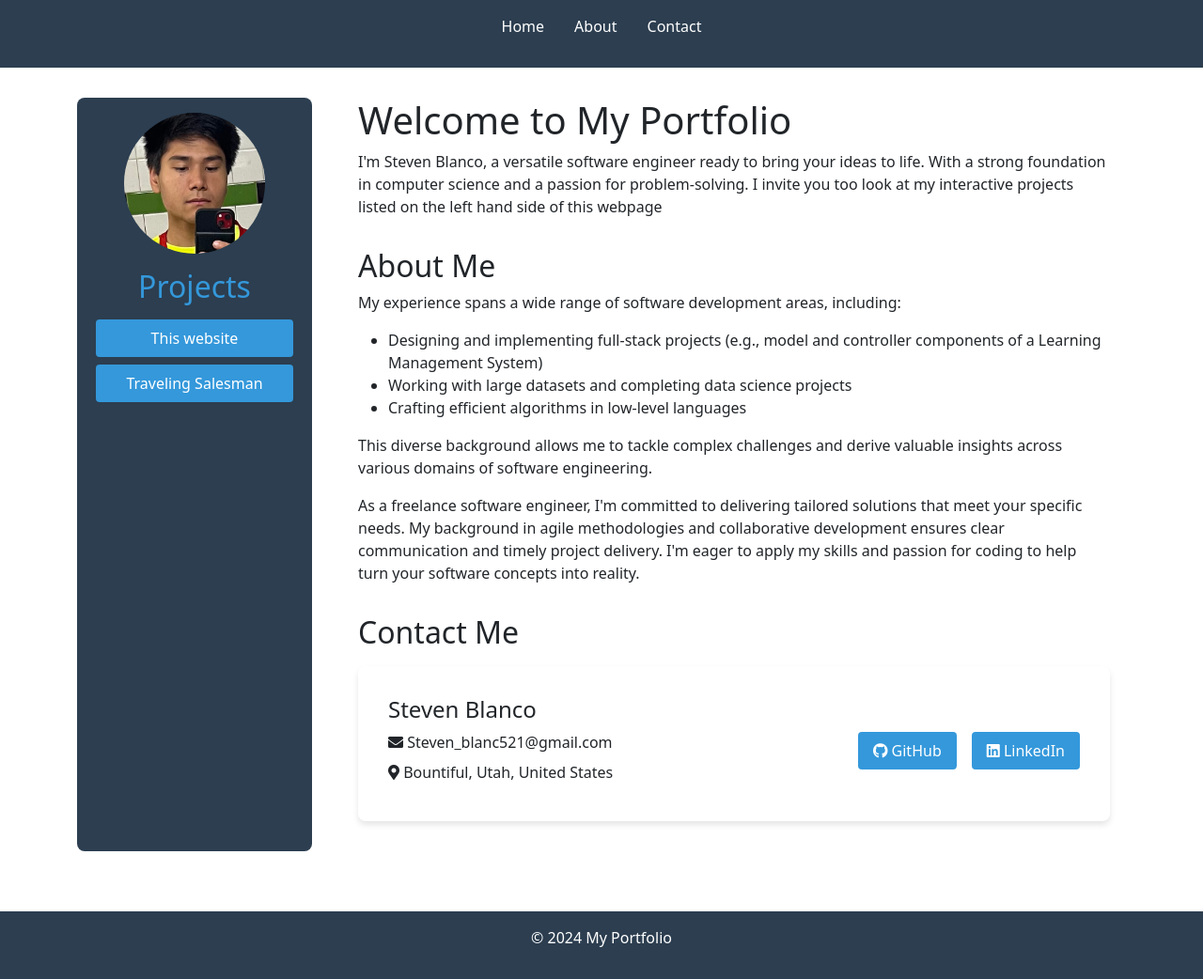
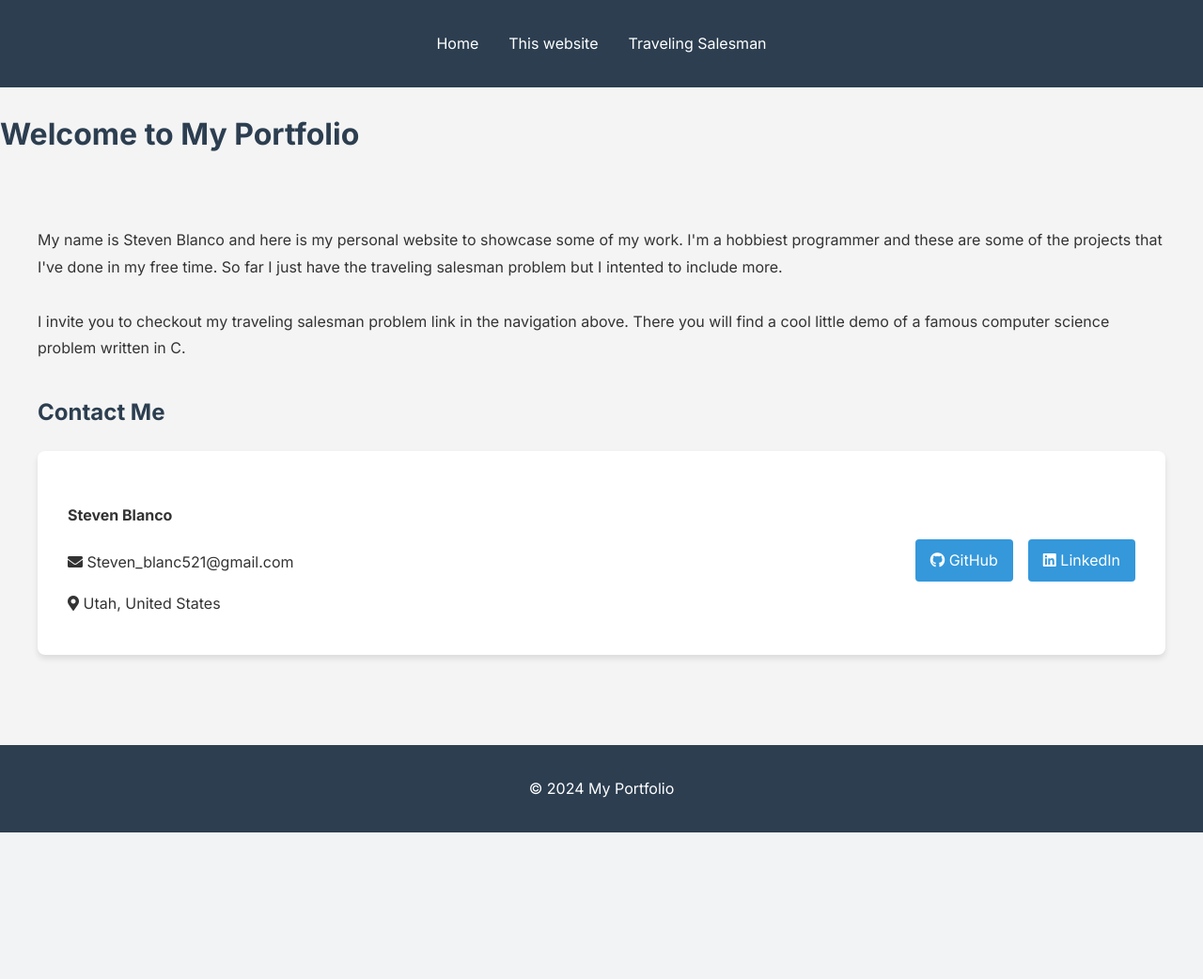
Before and after one commit to 19sblanco/website, a Django app: page / in a window 1280 px wide. Shown: the whole page at 94% size. After the commit the page ends 886 px from the top, so only its background shows below. Run offline with Django 5.2, Linux system fonts and the light colour scheme; some libraries are stand-ins or nearby versions.

Commit message:
updated the home page and the tsp page to be more direct

```diff
--- a/website/portfolio/static/css/style.css
+++ b/website/portfolio/static/css/style.css
@@ -27,6 +27,13 @@ header {
     padding: 1rem 0;
 }
 
+nav h1 {
+    margin: 0;
+    color: white; /* Ensures the title is visible on a dark background */
+    text-align: center; /* Centers the title text */
+    padding-bottom: 1rem; /* Adds some space below the title */
+}
+
 nav ul {
     list-style-type: none;
     padding: 0;
@@ -54,69 +61,9 @@ a {
 
 .content-wrapper {
     display: flex;
-    gap: 2rem;
-}
-
-.sidebar {
-    flex: 0 0 250px;
-    background-color: var(--secondary-color);
-    padding: 1rem;
-    border-radius: 8px;
-    color: white;
-}
-
-.sidebar-content {
-    display: flex;
-    flex-direction: column;
-    align-items: center;
-}
-
-.sidebar-title {
-    color: var(--primary-color);
-    margin-bottom: 1rem;
-}
-
-.sidebar-nav ul {
-    list-style-type: none;
-    padding: 0;
-    margin: 0;
-    display: flex;
-    flex-direction: column;
-    align-items: center;
-}
-
-.sidebar-nav li {
-    margin-bottom: 0.5rem;
-    width: 100%;
-}
-
-.sidebar-nav a {
-    color: white;
-    text-decoration: none;
-    display: block;
-    padding: 0.5rem 1rem;
-    border-radius: 4px;
-    transition: background-color 0.3s ease;
-    text-align: center;
-}
-
-.sidebar-nav a:hover,
-.sidebar-nav a.active {
-    background-color: var(--primary-color);
 }
 
 .content {
-    flex: 1;
-    max-width: 800px;
-    margin: 0 auto;
-}
-
-.profile-img {
-    width: 150px;
-    height: 150px;
-    object-fit: cover;
-    border-radius: 50%;
-    margin-bottom: 1rem;
 }
 
 section {
@@ -137,12 +84,24 @@ footer {
 }
 
 /* TSP specific styles */
+.tsp-title {
+    display: flex;
+    justify-content: center;
+    margin: 2rem 0;
+}
+
+
+.github-button-container {
+    display: flex;
+    justify-content: center;
+    align-items:center;
+}
+
 .github-button {
     display: inline-flex;
     align-items: center;
     justify-content: center;
-    padding: 10px 20px;
-    margin-bottom: 20px;
+    padding: 8px 20px;
     background-color: #24292e; /* GitHub's color */
     color: white;
     text-decoration: none;
@@ -227,9 +186,9 @@ button:hover {
         flex-direction: column;
     }
 
-    .sidebar {
+    /* .sidebar {
         order: -1;
-    }
+    } */
 }
 
 /* Contact card styles */
--- a/website/portfolio/templates/portfolio/index.html
+++ b/website/portfolio/templates/portfolio/index.html
@@ -7,42 +7,24 @@
         <link href="https://fonts.googleapis.com/css2?family=Inter:wght@400;700&display=swap" rel="stylesheet">
         <link rel="stylesheet" href="../../static/css/style.css">
         <link rel="stylesheet" href="https://cdnjs.cloudflare.com/ajax/libs/font-awesome/5.15.3/css/all.min.css">
-        {% load bootstrap5 %}
-        {% bootstrap_css %}
-        {% bootstrap_javascript %}
     </head>
     <body>
         <header>
             <nav>
                 <ul>
                     <li><a href="/">Home</a></li>
-                    <li><a href="#about">About</a></li>
-                    <li><a href="#contact">Contact</a></li>
+                    <li><a href="https://github.com/19sblanco/website" class="active" target="_blank">This website</a></li>
+                    <li><a href="/tsp" class="active">Traveling Salesman</a></li>
                 </ul>
             </nav>
         </header>
+        <h1>Welcome to My Portfolio</h1>
 
         <div class="container">
             <div class="content-wrapper">
-                {% include "base/sidebar.html" %}
-
                 <main class="content">
                     <section id="home">
-                        <h1>Welcome to My Portfolio</h1>
-                        <p>I'm Steven Blanco, a versatile software engineer ready to bring your ideas to life. With a strong foundation in computer science and a passion for problem-solving. I invite you too look at my interactive projects listed on the left hand side of this webpage</p>
-                    </section>
-
-                    <section id="about">
-                        <h2>About Me</h2>
-                        <p>My experience spans a wide range of software development areas, including:</p>
-                        <ul>
-                            <li>Designing and implementing full-stack projects (e.g., model and controller components of a Learning Management System)</li>
-                            <li>Working with large datasets and completing data science projects</li>
-                            <li>Crafting efficient algorithms in low-level languages</li>
-                        </ul>
-                        <p>This diverse background allows me to tackle complex challenges and derive valuable insights across various domains of software engineering.</p>
-
-                        <p>As a freelance software engineer, I'm committed to delivering tailored solutions that meet your specific needs. My background in agile methodologies and collaborative development ensures clear communication and timely project delivery. I'm eager to apply my skills and passion for coding to help turn your software concepts into reality.</p>
+                        <p>My name is Steven Blanco and here is my personal website to showcase some of my work. I'm a hobbiest programmer and these are some of the projects that I've done in my free time. So far I just have the traveling salesman problem but I intented to include more. <br><br> I invite you to checkout my traveling salesman problem link in the navigation above. There you will find a cool little demo of a famous computer science problem written in C.</p>
                     </section>
 
                     <section id="contact">
@@ -52,7 +34,7 @@
                                 <div class="contact-info">
                                     <h4>Steven Blanco</h4>
                                     <p><i class="fas fa-envelope"></i> Steven_blanc521@gmail.com</p>
-                                    <p><i class="fas fa-map-marker-alt"></i> Bountiful, Utah, United States</p>
+                                    <p><i class="fas fa-map-marker-alt"></i> Utah, United States</p>
                                 </div>
                                 <div class="contact-links">
                                     <a href="https://github.com/19sblanco" target="_blank" class="contact-link">
```
Also changed, not shown: website/portfolio/templates/portfolio/tsp.html (+14 -65 lines).
